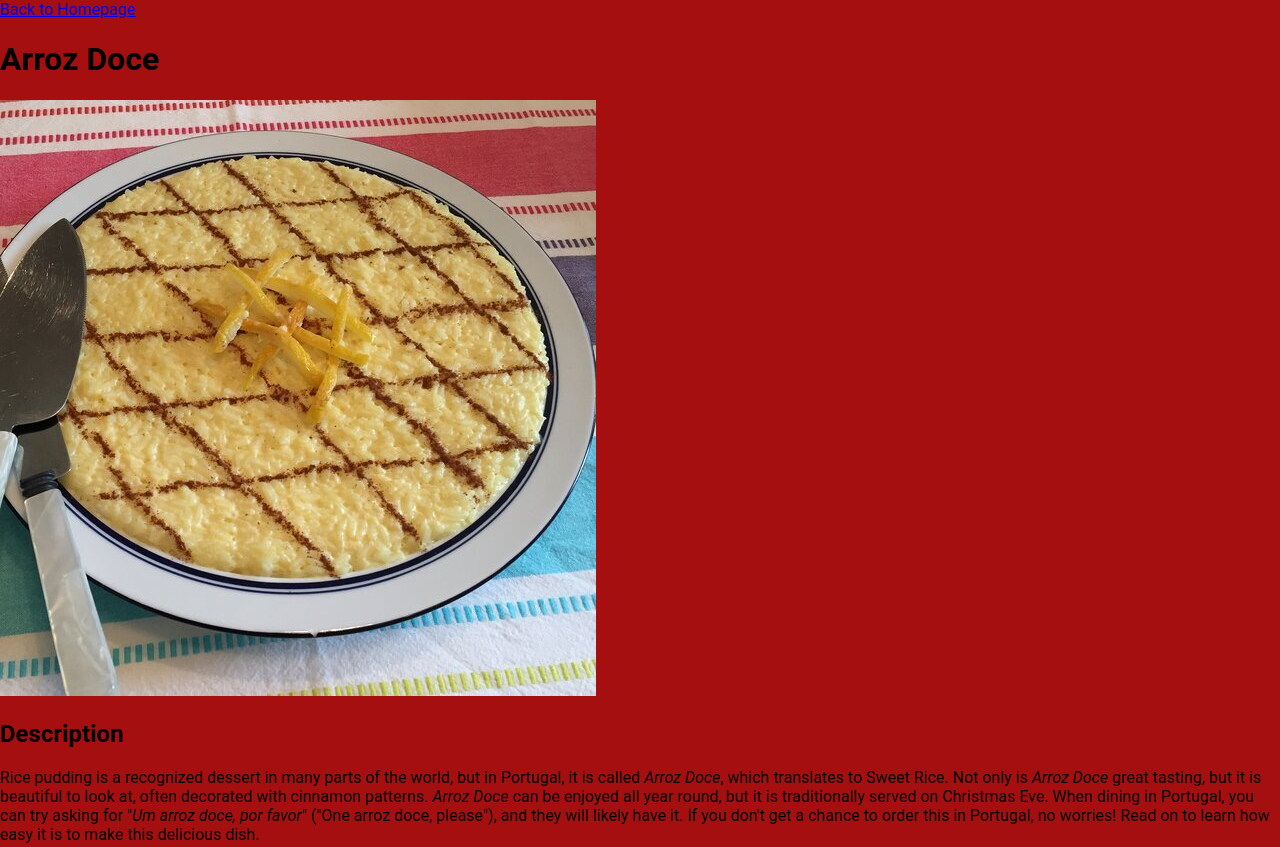
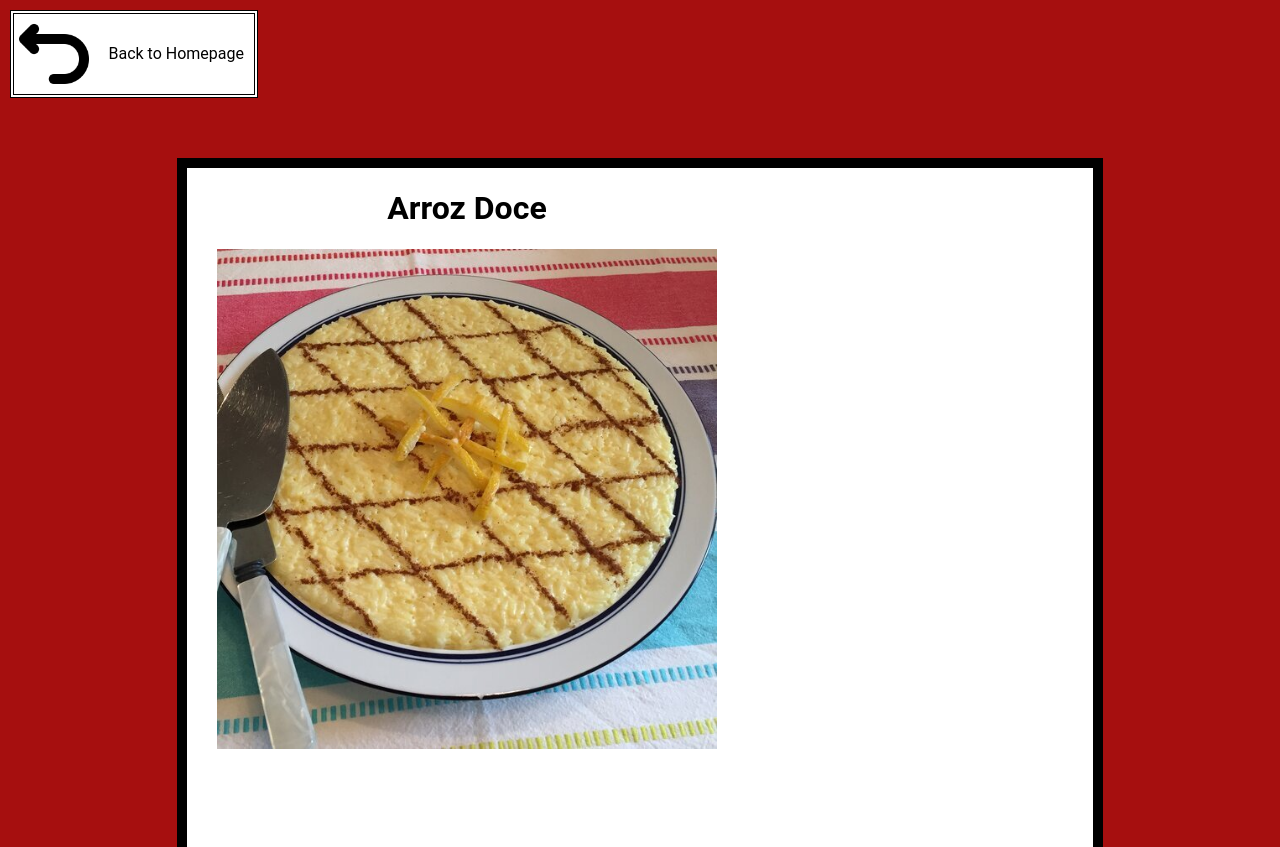
Before and after one commit to Stefabeth/odin-recipes, a plain HTML site: page recipes/arroz-doce.html in a window 1280 px wide. Shown: the top 847 px of the page. Drawn offline with Linux system fonts and the light colour scheme.

Commit message:
Make HTML structural changes to allow for back button and recipe card styles

```diff
--- a/recipes/arroz-doce.html
+++ b/recipes/arroz-doce.html
@@ -7,18 +7,30 @@
   <meta name="viewport" content="width=device-width, initial-scale=1.0">
   <title>Arroz Doce</title>
   <link rel="stylesheet" href="../css/style.css">
+  <link rel="stylesheet" href="https://fonts.googleapis.com/icon?family=Material+Icons">
 </head>
 
 <body>
-  <a href="../index.html">Back to Homepage</a>
+  <div class="back-button clearfix"><a href="../index.html"><img src="../images/back-button.png">
+      <div class="back-button-text">Back to Homepage</div>
+    </a></div>
+  <div class="recipe-card clearfix">
+    <div class="recipe-left">
       <h1>Arroz Doce</h1>
       <img src="../images/arroz-doce.jpg" alt="Arroz Doce">
+    </div>
+    <div class="recipe-text">
       <h2>Description</h2>
-  <p>Rice pudding is a recognized dessert in many parts of the world, but in Portugal, it is called <em>Arroz Doce</em>,
-    which translates to Sweet Rice. Not only is <em>Arroz Doce</em> great tasting, but it is beautiful to look at, often
-    decorated with cinnamon patterns. <em>Arroz Doce</em> can be enjoyed all year round, but it is traditionally served
-    on Christmas Eve. When dining in Portugal, you can try asking for "<em>Um arroz doce, por favor</em>" ("One arroz
-    doce, please"), and they will likely have it. If you don't get a chance to order this in Portugal, no worries! Read
+      <p>Rice pudding is a recognized dessert in many parts of the world, but in Portugal, it is called <em>Arroz
+          Doce</em>,
+        which translates to Sweet Rice. Not only is <em>Arroz Doce</em> great tasting, but it is beautiful to look at,
+        often
+        decorated with cinnamon patterns. <em>Arroz Doce</em> can be enjoyed all year round, but it is traditionally
+        served
+        on Christmas Eve. When dining in Portugal, you can try asking for "<em>Um arroz doce, por favor</em>" ("One
+        arroz
+        doce, please"), and they will likely have it. If you don't get a chance to order this in Portugal, no worries!
+        Read
         on to learn how easy it is to make this delicious dish.</p>
       <h2>Ingredients</h2>
       <ul>
@@ -31,9 +43,12 @@
       <ol>
         <li>In a large saucepan over high heat combine sugar and milk. When bubbles form at the edges, stir in rice and
           reduce heat to medium-low. Cook 60 minutes, stirring often, until rice is tender. Do not allow to boil.</li>
-    <li>Remove from heat and vigorously stir in beaten eggs, a little at a time, until well incorporated. Serve warm.
+        <li>Remove from heat and vigorously stir in beaten eggs, a little at a time, until well incorporated. Serve
+          warm.
         </li>
       </ol>
+    </div>
+  </div>
 </body>
 
 </html>
```
Also changed, not shown: recipes/bolos-de-coco.html (+13 -3 lines), recipes/filhoses.html (+12 -2 lines). Lines whose indentation alone changed are shown as unchanged.
